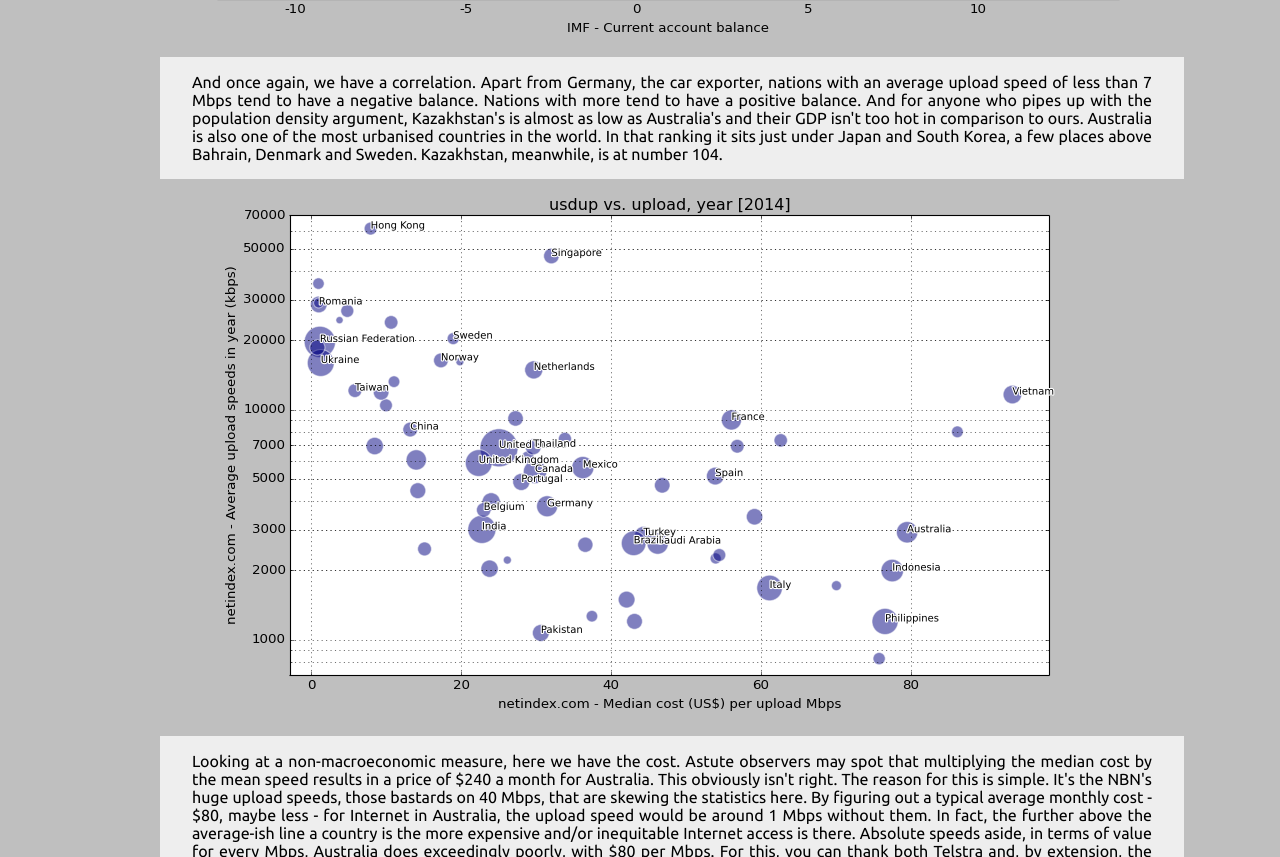
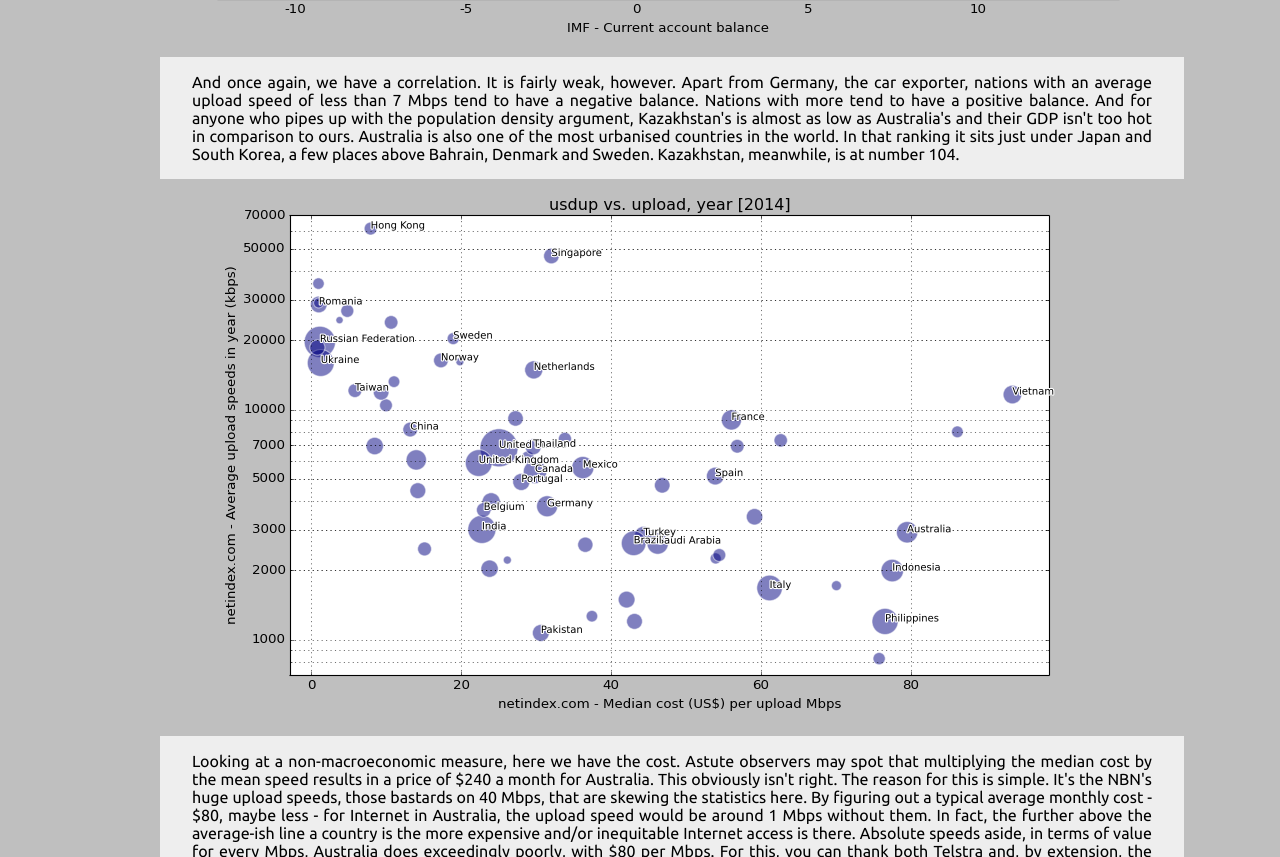
Before and after one commit to quink/quink.github.io, a plain HTML site: page macronbn/index.html in a window 1280 px wide. Shown: the part 8293-9150 px from the top of the page. Drawn offline with Linux system fonts and the light colour scheme.

Commit message:
Update index.html

```diff
--- a/macronbn/index.html
+++ b/macronbn/index.html
@@ -75,7 +75,7 @@
 </p>
 <img src='balance2014.png' />
 <p>
-    And once again, we have a correlation. Apart from Germany, the car exporter, nations with an average upload speed of less than 7 Mbps tend to have a negative balance. Nations with more tend to have a positive balance. And for anyone who pipes up with the population density argument, Kazakhstan's is almost as low as Australia's and their GDP isn't too hot in comparison to ours. Australia is also one of the most urbanised countries in the world. In that ranking it sits just under Japan and South Korea, a few places above Bahrain, Denmark and Sweden. Kazakhstan, meanwhile, is at number 104.
+    And once again, we have a correlation. It is fairly weak, however. Apart from Germany, the car exporter, nations with an average upload speed of less than 7 Mbps tend to have a negative balance. Nations with more tend to have a positive balance. And for anyone who pipes up with the population density argument, Kazakhstan's is almost as low as Australia's and their GDP isn't too hot in comparison to ours. Australia is also one of the most urbanised countries in the world. In that ranking it sits just under Japan and South Korea, a few places above Bahrain, Denmark and Sweden. Kazakhstan, meanwhile, is at number 104.
 </p>
 <img src='usdup.png' />
 <p>
```
